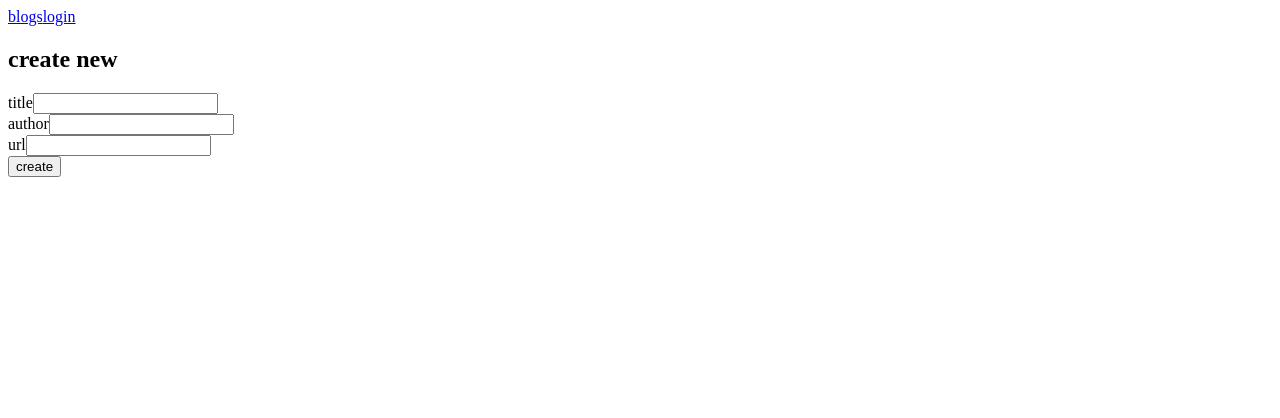
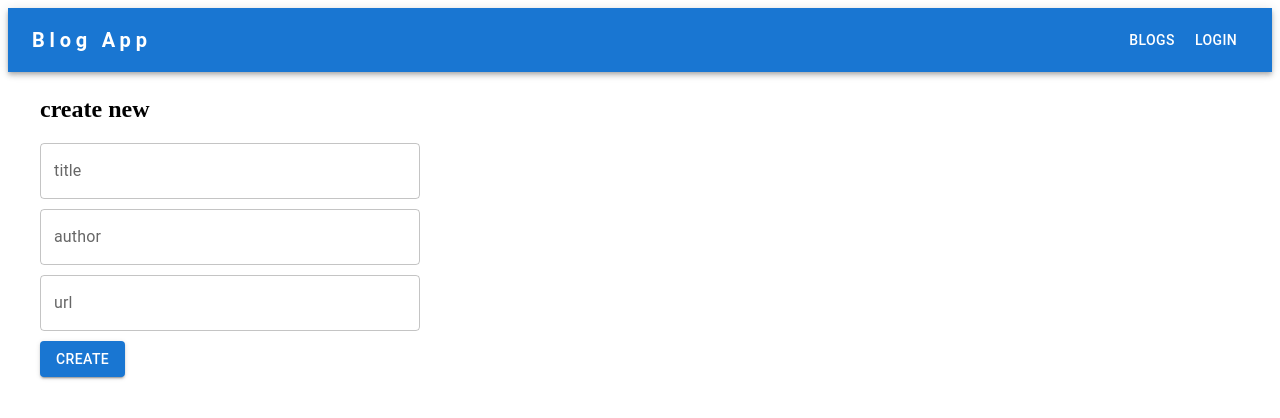
Before and after one commit to Suyun-Liang/full-stack-open-exercises, a React (Vite) app in the folder part5/bloglist-frontend/: page /create in a window 1280 px wide. Shown: the top 418 px of the page. Built offline with nearby package versions, Linux system fonts and the light colour scheme; no server answers.

Commit message:
style: redesign blog app with Material UI

```diff
--- a/part5/bloglist-frontend/package.json
+++ b/part5/bloglist-frontend/package.json
@@ -11,6 +11,9 @@
     "test": "vitest run"
   },
   "dependencies": {
+    "@emotion/react": "^11.14.0",
+    "@emotion/styled": "^11.14.1",
+    "@mui/material": "^9.5.0",
     "axios": "^1.9.0",
     "react": "^19.1.0",
     "react-dom": "^19.1.0",
--- a/part5/bloglist-frontend/src/App.jsx
+++ b/part5/bloglist-frontend/src/App.jsx
@@ -5,8 +5,10 @@ import Notification from "./components/Notification";
 import LoginForm from "./components/LoginForm";
 import BlogForm from "./components/BlogForm";
 import Blogs from "./components/Blogs";
-import { Link, Route, Routes, useMatch, useNavigate } from "react-router-dom";
+import { Link, Route, Routes, useNavigate } from "react-router-dom";
 import Blog from "./components/Blog";
+import { Container } from "@mui/material";
+import NavBar from "./components/NavBar";
 
 function App() {
   const [blogs, setBlogs] = useState([]);
@@ -129,18 +131,9 @@ function App() {
 
   return (
     <div>
-      <nav>
-        <Link to="/">blogs</Link>
-        {!user ? (
-          <Link to="/login">login</Link>
-        ) : (
-          <>
-            <Link to="/create">new blog</Link>
-            <button onClick={handleLogout}>log out</button>
-          </>
-        )}
-      </nav>
+      <NavBar user={user} onLogout={handleLogout} />
       <Notification notification={notification} />
+      <Container disableGutters maxWidth="lg" sx={{ mt: 3 }}>
         <Routes>
           <Route
             path="/"
@@ -180,6 +173,7 @@ function App() {
             }
           />
         </Routes>
+      </Container>
     </div>
   );
 }
--- a/part5/bloglist-frontend/src/components/Blog.jsx
+++ b/part5/bloglist-frontend/src/components/Blog.jsx
@@ -1,6 +1,14 @@
 import { useEffect, useState } from "react";
 import { useNavigate, useParams } from "react-router-dom";
 import blogService from "../services/blogs";
+import {
+  Paper,
+  Stack,
+  Typography,
+  Link,
+  Button,
+  CircularProgress,
+} from "@mui/material";
 
 const Blog = ({ onToggleLike, currentUserId, onDeleteBlog }) => {
   const { id } = useParams();
@@ -41,30 +49,37 @@ const Blog = ({ onToggleLike, currentUserId, onDeleteBlog }) => {
     if (deleted) navigate("/");
   }
 
-  if (!blog) return <p>Loading...</p>;
+  if (!blog) return <CircularProgress aria-label="Loading…" />;
   return (
-    <div className="blogContainer">
-      <div>
-        <h2>
-          {blog.author}: {blog.title}
-        </h2>
-      </div>
-      <div>
-        <a href={blog.url}>{blog.url}</a>
-        <p>
-          <span>likes: {blog.likes.length}</span>
+    <Paper sx={{ p: 3, maxWidth: 700 }}>
+      <Stack spacing={1.5}>
+        <Typography variant="h5">{blog.title}</Typography>
+        <Typography color="textSecondary">by {blog.author}</Typography>
+
+        <Link href={blog.url}>{blog.url}</Link>
+        <Typography variant="body2" color="textSecondary">
+          Added by {blog.user?.name}
+        </Typography>
+        <Stack direction="row" spacing={1} alignItems="center">
+          <Typography>{blog.likes.length} likes</Typography>
           {currentUserId && (
-            <button onClick={handleLikeClick}>
+            <Button variant="outlined" onClick={handleLikeClick}>
               {!userLikeBlog ? "like" : "unlike"}
-            </button>
+            </Button>
           )}
-        </p>
-        <p>{blog.user?.name}</p>
-        {canCurrentUserDeleteBlog && (
-          <button onClick={handleDeleteClick}>delete</button>
-        )}
-      </div>
-    </div>
+
+          {canCurrentUserDeleteBlog && (
+            <Button
+              variant="outlined"
+              color="error"
+              onClick={handleDeleteClick}
+            >
+              delete
+            </Button>
+          )}
+        </Stack>
+      </Stack>
+    </Paper>
   );
 };
 
--- a/part5/bloglist-frontend/src/components/BlogForm.jsx
+++ b/part5/bloglist-frontend/src/components/BlogForm.jsx
@@ -1,3 +1,4 @@
+import { Box, Button, TextField } from "@mui/material";
 import { useState } from "react";
 
 function BlogForm({ onCreateBlog }) {
@@ -18,25 +19,34 @@ function BlogForm({ onCreateBlog }) {
   }
   return (
     <form onSubmit={handleSubmit}>
-      <div>
-        <label>
-          title
-          <input value={title} onChange={(e) => setTitle(e.target.value)} />
-        </label>
-      </div>
-      <div>
-        <label>
-          author
-          <input value={author} onChange={(e) => setAuthor(e.target.value)} />
-        </label>
-        <div>
-          <label>
-            url
-            <input value={url} onChange={(e) => setUrl(e.target.value)} />
-          </label>
-        </div>
-      </div>
-      <button type="submit">create</button>
+      <Box sx={{ width: 380 }}>
+        <TextField
+          variant="outlined"
+          label="title"
+          value={title}
+          onChange={(e) => setTitle(e.target.value)}
+          fullWidth
+        />
+        <TextField
+          variant="outlined"
+          label="author"
+          value={author}
+          onChange={(e) => setAuthor(e.target.value)}
+          style={{ marginTop: 10 }}
+          fullWidth
+        />
+        <TextField
+          variant="outlined"
+          label="url"
+          value={url}
+          onChange={(e) => setUrl(e.target.value)}
+          style={{ marginTop: 10 }}
+          fullWidth
+        />
+      </Box>
+      <Button type="submit" variant="contained" style={{ marginTop: 10 }}>
+        create
+      </Button>
     </form>
   );
 }
--- a/part5/bloglist-frontend/src/components/LoginForm.jsx
+++ b/part5/bloglist-frontend/src/components/LoginForm.jsx
@@ -1,3 +1,4 @@
+import { TextField, Button } from "@mui/material";
 import { useState } from "react";
 
 function LoginForm({ onLogin }) {
@@ -18,24 +19,26 @@ function LoginForm({ onLogin }) {
   return (
     <form onSubmit={handleSubmit}>
       <div>
-        <label>
-          username
-          <input
+        <TextField
+          label="username"
+          variant="standard"
           value={username}
           onChange={(e) => setUsername(e.target.value)}
         />
-        </label>
       </div>
       <div>
-        <label>
-          password
-          <input
+        <TextField
+          label="password"
+          variant="standard"
           value={password}
           onChange={(e) => setPassword(e.target.value)}
         />
-        </label>
       </div>
-      <button type="submit">login</button>
+      <div>
+        <Button type="submit" variant="contained" style={{ marginTop: 10 }}>
+          login
+        </Button>
+      </div>
     </form>
   );
 }
--- /dev/null
+++ b/part5/bloglist-frontend/src/components/NavBar.jsx
@@ -0,0 +1,53 @@
+import { AppBar, Button, Toolbar, Typography, Box } from "@mui/material";
+import { Link } from "react-router-dom";
+
+function NavBar({ user, onLogout }) {
+  return (
+    <AppBar position="static">
+      <Toolbar>
+        <Typography
+          variant="h6"
+          noWrap
+          component="a"
+          href="/"
+          sx={{
+            mr: 2,
+            fontWeight: 700,
+            letterSpacing: ".3rem",
+            color: "inherit",
+            textDecoration: "none",
+          }}
+        >
+          Blog App
+        </Typography>
+        <Box
+          sx={{
+            flexGrow: 1,
+            display: "flex",
+            justifyContent: "flex-end",
+          }}
+        >
+          <Button color="inherit" component={Link} to="/">
+            blogs
+          </Button>
+          {!user ? (
+            <Button color="inherit" component={Link} to="/login">
+              login
+            </Button>
+          ) : (
+            <>
+              <Button color="inherit" component={Link} to="/create">
+                new blog
+              </Button>
+              <Button color="inherit" onClick={onLogout}>
+                log out
+              </Button>
+            </>
+          )}
+        </Box>
+      </Toolbar>
+    </AppBar>
+  );
+}
+
+export default NavBar;
--- a/part5/bloglist-frontend/src/components/Notification.jsx
+++ b/part5/bloglist-frontend/src/components/Notification.jsx
@@ -1,9 +1,14 @@
+import { Alert } from "@mui/material";
+
 function Notification({ notification }) {
   if (!notification.message) return;
   return (
-    <div className={`${notification.type}`}>
-      <p>{notification.message}</p>
-    </div>
+    <Alert
+      style={{ marginTop: 10, marginBottom: 10 }}
+      severity={`${notification.type}`}
+    >
+      {notification.message}
+    </Alert>
   );
 }
 
```
Also changed, not shown: 1 other file (tests, documents, lock files or other folders). Lines whose indentation alone changed are shown as unchanged.
